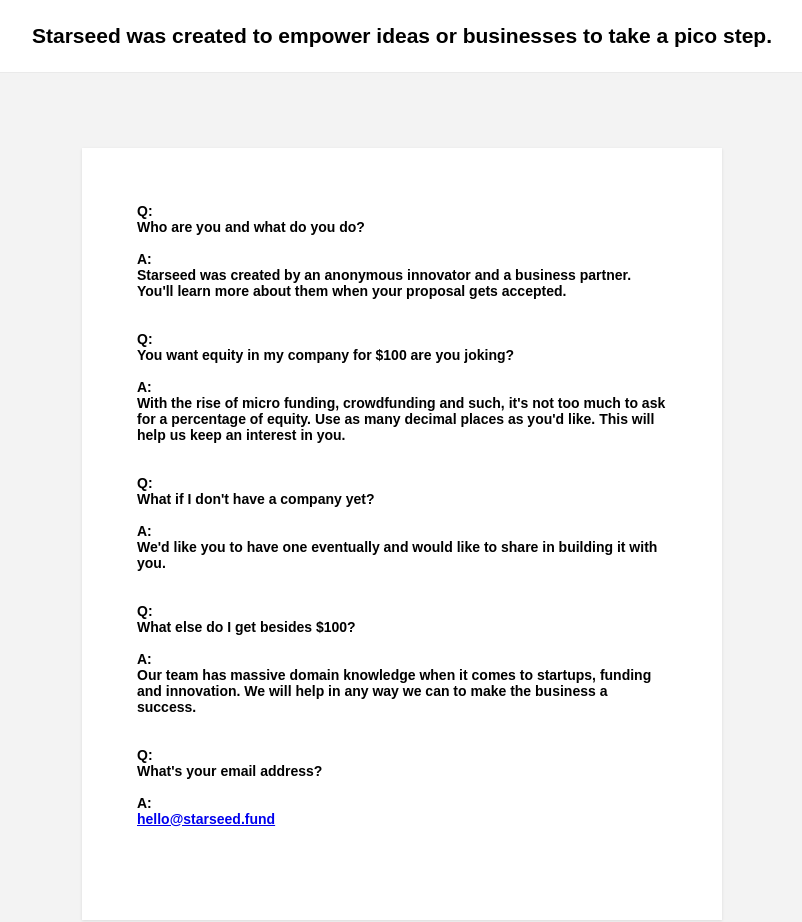
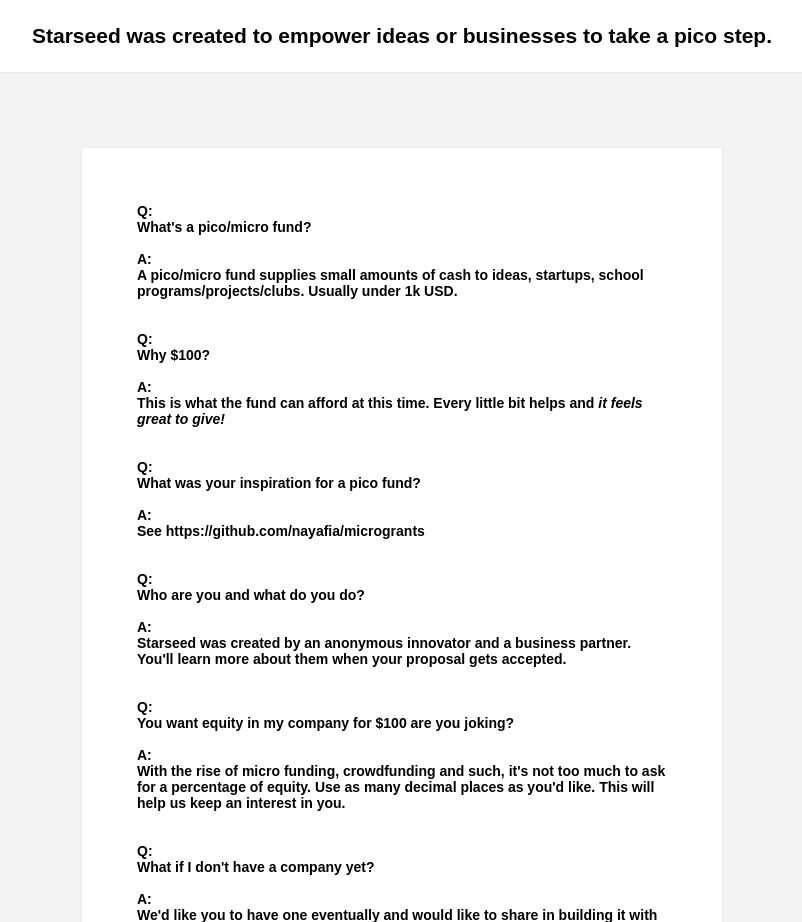
Before and after one commit to NewSpaceNYC/Starseed, a Django app: page /about/ in a window 1280 px wide. Shown: the part 90-1012 px from the top of the page, without its empty margins (238-1040 px from the left). Run offline with Django 3.2, Linux system fonts and the light colour scheme; some libraries are stand-ins or nearby versions.

Commit message:
FAQ additions

```diff
--- a/templates/about.html
+++ b/templates/about.html
@@ -26,7 +26,15 @@
     <div class="main-content">
         <form class="form-basic" method="post" action="/">
         <div class="form-row">
-
+                <span>Q:</span><p> What's a pico/micro fund?</p></br>
+                <span>A:</span><p> A pico/micro fund supplies small amounts of cash to ideas, startups, school programs/projects/clubs. Usually under 1k USD.</p></br>
+                <br>
+                <span>Q:</span><p> Why $100?</p></br>
+                <span>A:</span><p> This is what the fund can afford at this time. Every little bit helps and <i>it feels great to give!</i></p></br>
+                <br>
+                <span>Q:</span><p> What was your inspiration for a pico fund?</p></br>
+                <span>A:</span><p> See https://github.com/nayafia/microgrants</p></br>
+                <br>
                 <span>Q:</span><p> Who are you and what do you do?</p></br>
                 <span>A:</span><p> Starseed was created by an anonymous innovator and a business partner. You'll learn more about them when your proposal gets accepted.</p></br>
                 <br>
```
